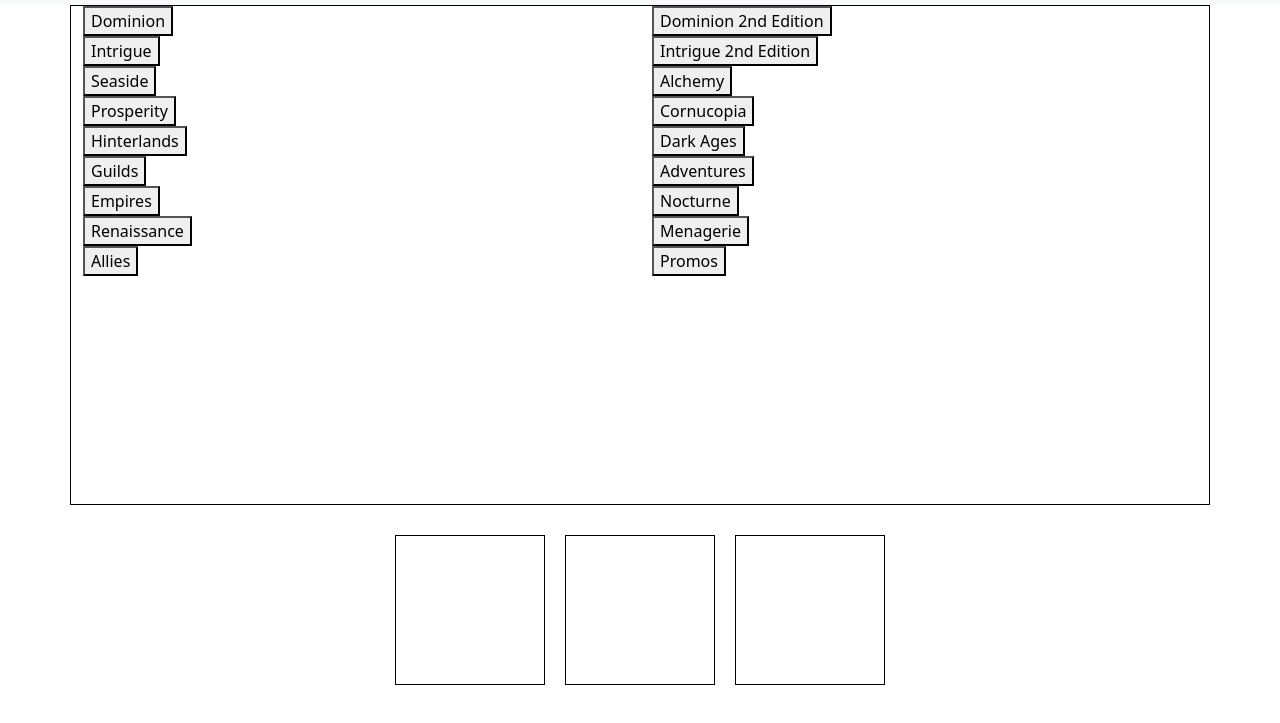
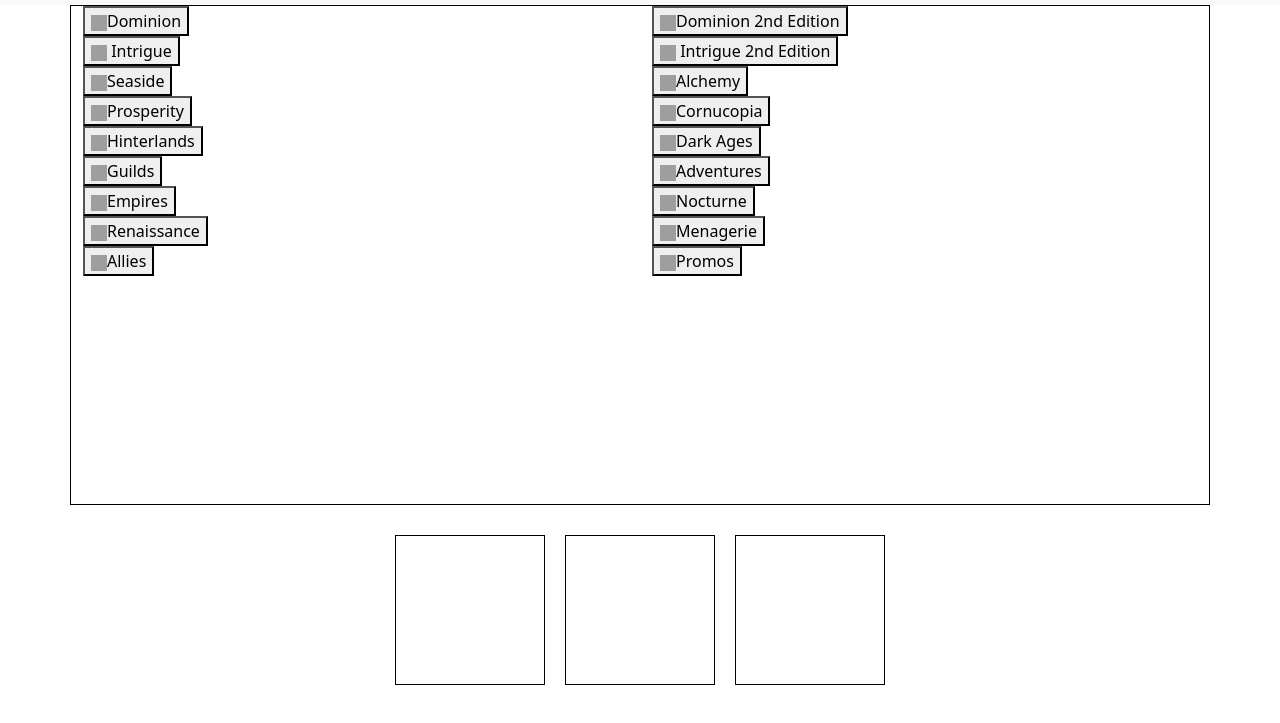
Before and after one commit to agentronin316/RanDominion, a plain HTML site: page index.html in a window 1280 px wide. Shown: the part 51-774 px from the top of the page. Drawn offline with nearby package versions, Linux system fonts and the light colour scheme; grey boxes are pictures that could not be loaded.

Commit message:
Added set icons to buttons

```diff
--- a/index.html
+++ b/index.html
@@ -53,42 +53,170 @@
             </div>
         </nav>
         <div class="container" id="set_selection">
-            <!-- TODO: setup area as a Bootstrap grid and add set selection buttons here -->
+            <!-- TODO: style buttons -->
             <div class="row">
-                <div class="col-6"><button>Dominion</button></div>
-                <div class="col-6"><button>Dominion 2nd Edition</button></div>
+                <div class="col-6">
+                    <button>
+                        <img
+                            src="http://wiki.dominionstrategy.com/images/archive/b/b0/20161017143701%21Dominion_icon.png"
+                            class="button_icon"
+                        />Dominion
+                    </button>
+                </div>
+                <div class="col-6">
+                    <button>
+                        <img
+                            src="http://wiki.dominionstrategy.com/images/b/b0/Dominion_icon.png"
+                            class="button_icon"
+                        />Dominion 2nd Edition
+                    </button>
+                </div>
             </div>
             <div class="row">
-                <div class="col-6"><button>Intrigue</button></div>
-                <div class="col-6"><button>Intrigue 2nd Edition</button></div>
+                <div class="col-6">
+                    <button>
+                        <img
+                            src="http://wiki.dominionstrategy.com/images/archive/c/cf/20161017144055%21Intrigue_icon.png"
+                            class="button_icon"
+                        />
+                        Intrigue
+                    </button>
+                </div>
+                <div class="col-6">
+                    <button>
+                        <img
+                            src="http://wiki.dominionstrategy.com/images/c/cf/Intrigue_icon.png"
+                            class="button_icon"
+                        />
+                        Intrigue 2nd Edition
+                    </button>
+                </div>
             </div>
             <div class="row">
-                <div class="col-6"><button>Seaside</button></div>
-                <div class="col-6"><button>Alchemy</button></div>
+                <div class="col-6">
+                    <button>
+                        <img
+                            src="http://wiki.dominionstrategy.com/images/c/c5/Seaside_icon.png"
+                            class="button_icon"
+                        />Seaside
+                    </button>
+                </div>
+                <div class="col-6">
+                    <button>
+                        <img
+                            src="http://wiki.dominionstrategy.com/images/6/6a/Alchemy_icon.png"
+                            class="button_icon"
+                        />Alchemy
+                    </button>
+                </div>
             </div>
             <div class="row">
-                <div class="col-6"><button>Prosperity</button></div>
-                <div class="col-6"><button>Cornucopia</button></div>
+                <div class="col-6">
+                    <button>
+                        <img
+                            src="http://wiki.dominionstrategy.com/images/f/fb/Prosperity_icon.png"
+                            class="button_icon"
+                        />Prosperity
+                    </button>
+                </div>
+                <div class="col-6">
+                    <button>
+                        <img
+                            src="http://wiki.dominionstrategy.com/images/2/20/Cornucopia_icon.png"
+                            class="button_icon"
+                        />Cornucopia
+                    </button>
+                </div>
             </div>
             <div class="row">
-                <div class="col-6"><button>Hinterlands</button></div>
-                <div class="col-6"><button>Dark Ages</button></div>
+                <div class="col-6">
+                    <button>
+                        <img
+                            src="http://wiki.dominionstrategy.com/images/2/28/Hinterlands_icon.png"
+                            class="button_icon"
+                        />Hinterlands
+                    </button>
+                </div>
+                <div class="col-6">
+                    <button>
+                        <img
+                            src="http://wiki.dominionstrategy.com/images/1/1b/Dark_Ages_icon.png"
+                            class="button_icon"
+                        />Dark Ages
+                    </button>
+                </div>
             </div>
             <div class="row">
-                <div class="col-6"><button>Guilds</button></div>
-                <div class="col-6"><button>Adventures</button></div>
+                <div class="col-6">
+                    <button>
+                        <img
+                            src="http://wiki.dominionstrategy.com/images/3/36/Guilds_icon.png"
+                            class="button_icon"
+                        />Guilds
+                    </button>
+                </div>
+                <div class="col-6">
+                    <button>
+                        <img
+                            src="http://wiki.dominionstrategy.com/images/5/5e/Adventures_icon.png"
+                            class="button_icon"
+                        />Adventures
+                    </button>
+                </div>
             </div>
             <div class="row">
-                <div class="col-6"><button>Empires</button></div>
-                <div class="col-6"><button>Nocturne</button></div>
+                <div class="col-6">
+                    <button>
+                        <img
+                            src="http://wiki.dominionstrategy.com/images/2/2a/Empires_icon.png"
+                            class="button_icon"
+                        />Empires
+                    </button>
+                </div>
+                <div class="col-6">
+                    <button>
+                        <img
+                            src="http://wiki.dominionstrategy.com/images/a/aa/Nocturne_icon.png"
+                            class="button_icon"
+                        />Nocturne
+                    </button>
+                </div>
             </div>
             <div class="row">
-                <div class="col-6"><button>Renaissance</button></div>
-                <div class="col-6"><button>Menagerie</button></div>
+                <div class="col-6">
+                    <button>
+                        <img
+                            src="http://wiki.dominionstrategy.com/images/4/4c/Renaissance_icon.png"
+                            class="button_icon"
+                        />Renaissance
+                    </button>
+                </div>
+                <div class="col-6">
+                    <button>
+                        <img
+                            src="http://wiki.dominionstrategy.com/images/d/d4/Menagerie_%28expansion%29_icon.png"
+                            class="button_icon"
+                        />Menagerie
+                    </button>
+                </div>
             </div>
             <div class="row">
-                <div class="col-6"><button>Allies</button></div>
-                <div class="col-6"><button>Promos</button></div>
+                <div class="col-6">
+                    <button>
+                        <img
+                            src="http://wiki.dominionstrategy.com/images/3/3d/Allies_icon.png"
+                            class="button_icon"
+                        />Allies
+                    </button>
+                </div>
+                <div class="col-6">
+                    <button>
+                        <img
+                            src="http://wiki.dominionstrategy.com/images/archive/a/a0/20160923151117%21Promo_icon.png"
+                            class="button_icon"
+                        />Promos
+                    </button>
+                </div>
             </div>
         </div>
         <div class="container-lg" id="customize">
--- a/style.css
+++ b/style.css
@@ -1,5 +1,10 @@
 html {
     scroll-behavior: smooth;
+}
+
+.button_icon {
+    height: 1rem;
+    width: 1rem;
 }
 
 #set_selection {
```
